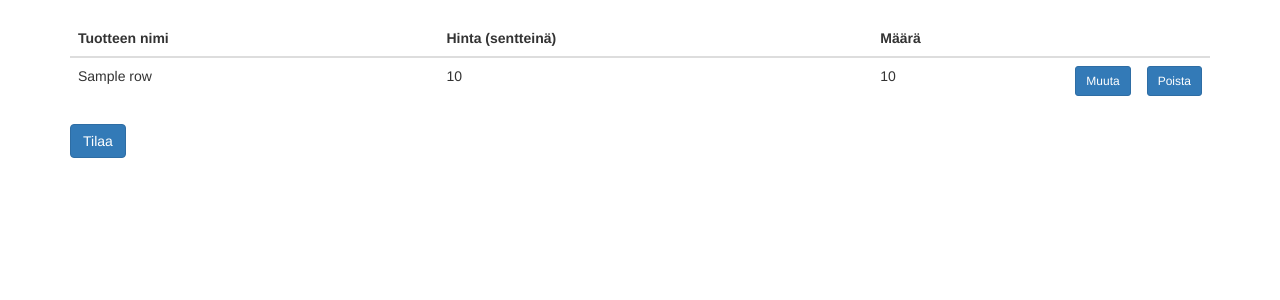
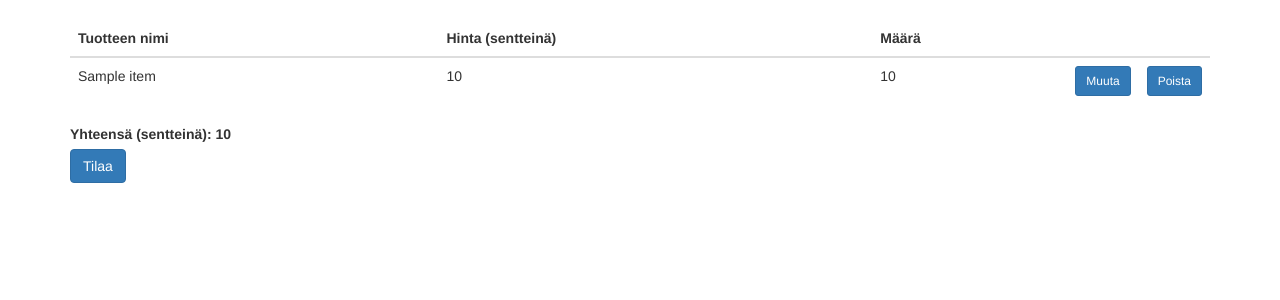
Before and after one commit to thalvari/Tukkuliike, a Flask app: template application/templates/user_items/cart.html in a window 1280 px wide. Shown: the part 51-351 px from the top of the page. Run offline with Flask 2, Linux system fonts and the light colour scheme; tables that the repository leaves empty hold one stand-in row (values such as "Sample post"); the template is opened without the code that fills it: values that come from a table or form of the project are taken from there, most other values are stand-ins (such as "Sample title", 1, 10 or a date in 2020); some libraries are stand-ins or nearby versions.

Commit message:
Muutettu SQL-lausetta 4

```diff
--- a/application/templates/user_items/cart.html
+++ b/application/templates/user_items/cart.html
@@ -12,18 +12,18 @@
         </tr>
         </thead>
         <tbody>
-        {% for row in cart_dict %}
+        {% for user_item in user_items %}
             <tr>
-                <td>{{ row.name }}</td>
-                <td>{{ row.price }}</td>
-                <td>{{ row.quantity }}</td>
+                <td>{{ user_item.item.name }}</td>
+                <td>{{ user_item.item.price }}</td>
+                <td>{{ user_item.quantity }}</td>
                 <td>
-                    <form action="{{ url_for('user_items_edit_form', user_item_id=row.user_item_id) }}">
+                    <form action="{{ url_for('user_items_edit_form', user_item_id=user_item.user_item_id) }}">
                         <button type="submit" class="btn btn-primary btn-sm">Muuta</button>
                     </form>
                 </td>
                 <td>
-                    <form action="{{ url_for('user_items_delete', user_item_id=row.user_item_id) }}">
+                    <form action="{{ url_for('user_items_delete', user_item_id=user_item.user_item_id) }}">
                         <button type="submit" class="btn btn-primary btn-sm">Poista</button>
                     </form>
                 </td>
@@ -31,6 +31,7 @@
         {% endfor %}
         </tbody>
     </table>
+    <label>Yhteensä (sentteinä): {{ cart_total }}</label>
     <form method="POST" action="{{ url_for('user_items_order') }}">
         <button type="submit" class="btn btn-primary">Tilaa</button>
     </form>
--- a/application/user_items/views.py
+++ b/application/user_items/views.py
@@ -10,7 +10,8 @@ from application.user_items.models import UserItem
 @app.route("/user_items/cart/")
 @login_required
 def user_items_cart_index():
-    return render_template("user_items/cart.html", cart_dict=UserItem.find_cart_items(current_user.user_id))
+    return render_template("user_items/cart.html", cart_total=UserItem.calc_cart_total(current_user.user_id),
+                           user_items=UserItem.query.filter_by(user_id=current_user.user_id, ordered=False).all())
 
 
 @app.route("/user_items/ordered/")
```
Also changed, not shown: application/user_items/models.py (+4 -7 lines).
